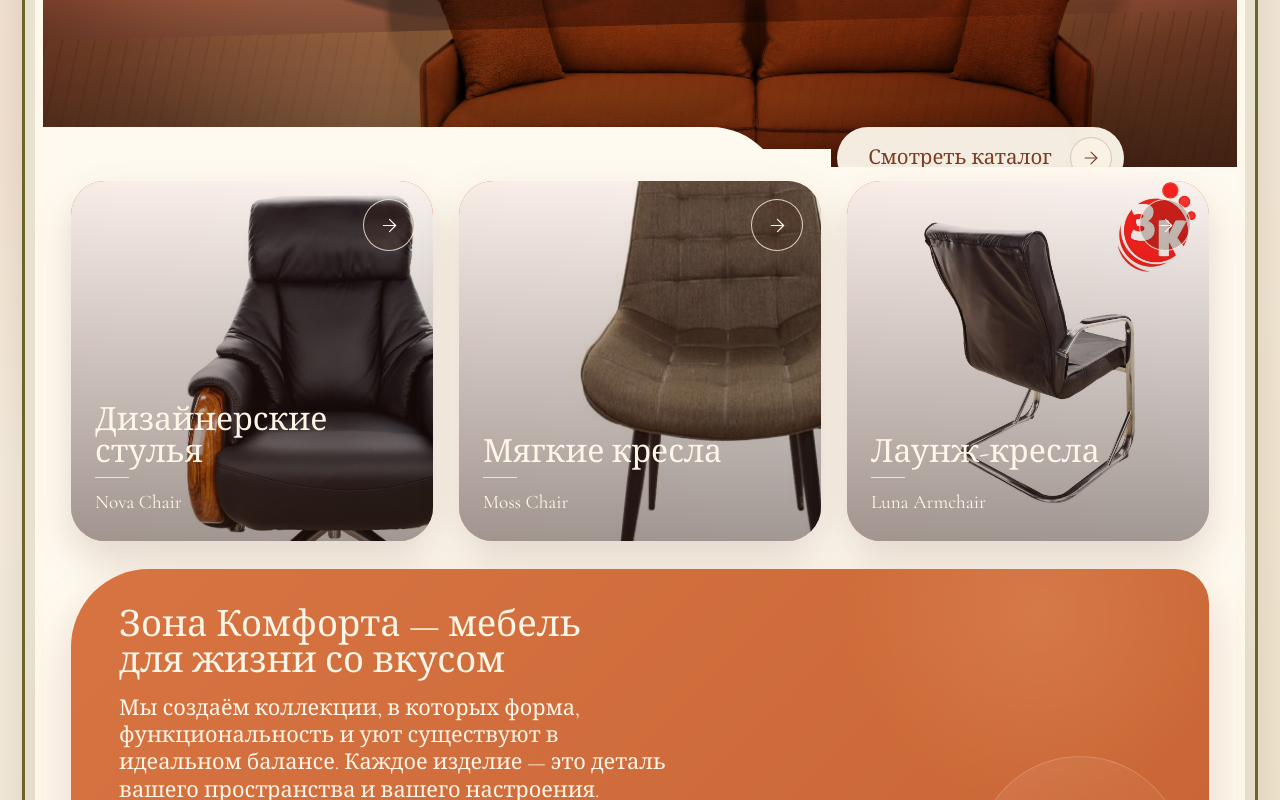
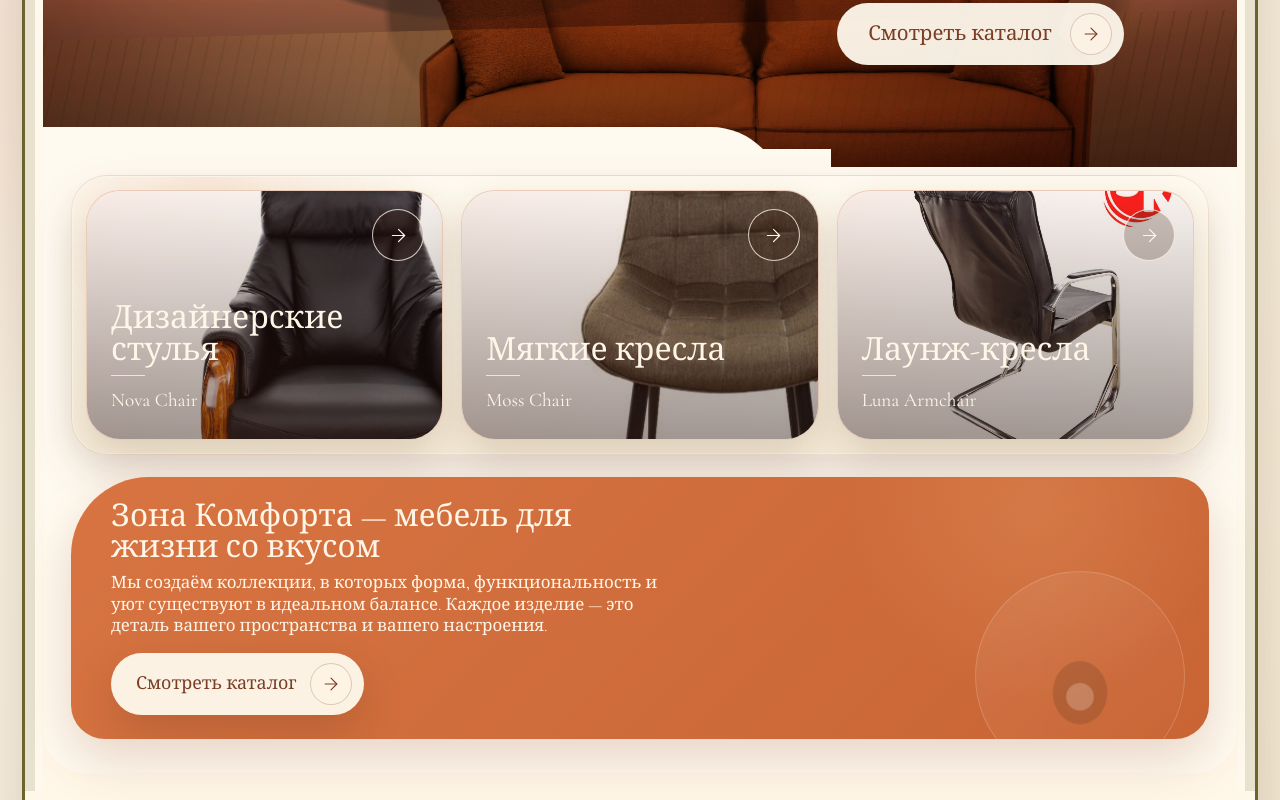
Before and after one commit to ttwixxbot/zona-komforta-catalog, a React (Vite) app: page /#/ in a window 1280 px wide. Shown: the part 440-1240 px from the top of the page. Built offline with nearby package versions, Linux system fonts and the light colour scheme.

Commit message:
Refine hero cutout card layout

```diff
--- a/src/styles/globals.css
+++ b/src/styles/globals.css
@@ -381,9 +381,9 @@ button {
 
 .hero-cta {
   position: absolute;
-  z-index: 4;
+  z-index: 8;
   right: 9.5%;
-  bottom: 74px;
+  bottom: 198px;
 }
 
 .luxury-button {
@@ -467,10 +467,11 @@ button {
   position: relative;
   z-index: 5;
   display: grid;
-  grid-template-columns: minmax(0, 1.1fr) minmax(360px, 0.78fr);
-  gap: 28px;
-  margin-top: -122px;
-  padding: 14px 28px 34px;
+  grid-template-columns: minmax(0, 1.08fr) minmax(360px, 0.72fr);
+  align-items: start;
+  gap: 22px;
+  margin-top: -224px;
+  padding: 18px 28px 34px;
   border-radius: 0 0 42px 42px;
   background: var(--cream-warm);
 }
@@ -502,7 +503,17 @@ button {
   z-index: 2;
   display: grid;
   grid-template-columns: repeat(3, minmax(0, 1fr));
-  gap: 26px;
+  gap: 18px;
+  margin-top: -6px;
+  padding: 14px;
+  border: 1px solid rgba(123, 61, 36, 0.1);
+  border-radius: 36px;
+  background:
+    radial-gradient(circle at 12% 0%, rgba(215, 116, 66, 0.12), transparent 13rem),
+    linear-gradient(180deg, rgba(255, 250, 239, 0.94), rgba(247, 236, 214, 0.86));
+  box-shadow:
+    0 18px 46px rgba(80, 37, 17, 0.12),
+    inset 0 0 0 1px rgba(255, 250, 239, 0.68);
 }
 
 .home-category-grid .category-card:nth-child(4) {
@@ -519,18 +530,24 @@ button {
   min-height: 100%;
   overflow: hidden;
   border-radius: 34px;
-  background: var(--terracotta);
-  box-shadow: 0 18px 42px rgba(80, 37, 17, 0.16);
+  border: 1px solid rgba(201, 101, 53, 0.18);
+  background: #f1e1d5;
+  box-shadow:
+    0 16px 38px rgba(80, 37, 17, 0.17),
+    inset 0 0 0 1px rgba(255, 250, 239, 0.48);
   isolation: isolate;
-  transition: box-shadow 0.32s ease, filter 0.32s ease;
+  transition: border-color 0.32s ease, box-shadow 0.32s ease, filter 0.32s ease;
 }
 
 .category-card:hover a {
-  box-shadow: 0 26px 68px rgba(80, 37, 17, 0.22);
+  border-color: rgba(201, 101, 53, 0.32);
+  box-shadow:
+    0 26px 68px rgba(80, 37, 17, 0.22),
+    inset 0 0 0 1px rgba(255, 250, 239, 0.6);
 }
 
 .category-card--home a {
-  height: 360px;
+  height: 250px;
 }
 
 .category-card--catalog a {
@@ -632,12 +649,12 @@ button {
   position: relative;
   z-index: 2;
   display: flex;
-  min-height: 238px;
+  min-height: 250px;
   flex-direction: column;
-  justify-content: space-between;
-  gap: 24px;
+  justify-content: flex-start;
+  gap: 14px;
   overflow: hidden;
-  padding: 38px 48px 34px;
+  padding: 24px 40px;
   border-radius: 34px;
   border-top-left-radius: 78px;
   background:
@@ -680,15 +697,26 @@ button {
 
 .comfort-note h2 {
   max-width: 520px;
-  font-size: 2.28rem;
+  font-size: 1.96rem;
 }
 
 .comfort-note p {
   max-width: 560px;
-  margin: 16px 0 0;
+  margin: 10px 0 0;
   font-family: "Cormorant Garamond", Georgia, serif;
-  font-size: 1.36rem;
+  font-size: 1.06rem;
   line-height: 1.26;
+}
+
+.comfort-note .luxury-button {
+  position: relative;
+  z-index: 2;
+  width: fit-content;
+  margin-top: 2px;
+  min-height: 52px;
+  gap: 14px;
+  padding-left: 24px;
+  font-size: 1.12rem;
 }
 
 .section-band {
```
